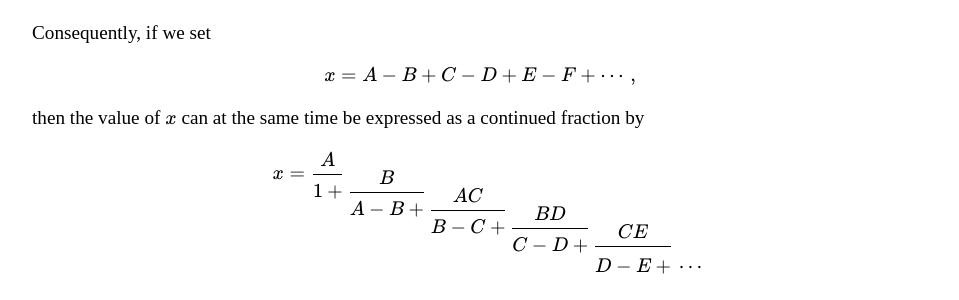
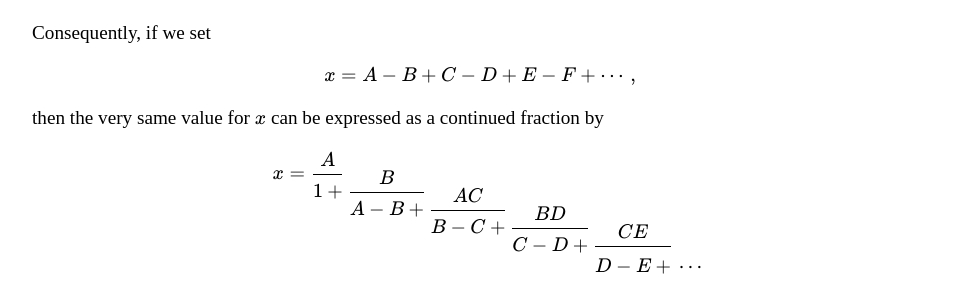
Before and after one commit to ttdoucet/ttdoucet.github.io, a Jekyll site: the page built from euler/e101-en.html, in a window 1280 px wide and 900 px high, scrolled down 7623 px. Shown: the part 153-453 px from the top of the window, without its empty margins (160-1119 px from the left). Built offline with Jekyll 4.4.1, drawn with Linux system fonts in a browser that asks for light colours; formulas are drawn with MathJax 3.

Commit message:
Tweaked translation.

```diff
--- a/euler/e101-en.html
+++ b/euler/e101-en.html
@@ -444,7 +444,7 @@ Consequently, if we set
 x = A-B+C-D+E-F+\cdots\,,
 \end{equation}
 
-then the value of \(x\) can at the same time be expressed
+then the very same value for \(x\) can be expressed
 as a continued fraction by
 
 \begin{equation}
```
